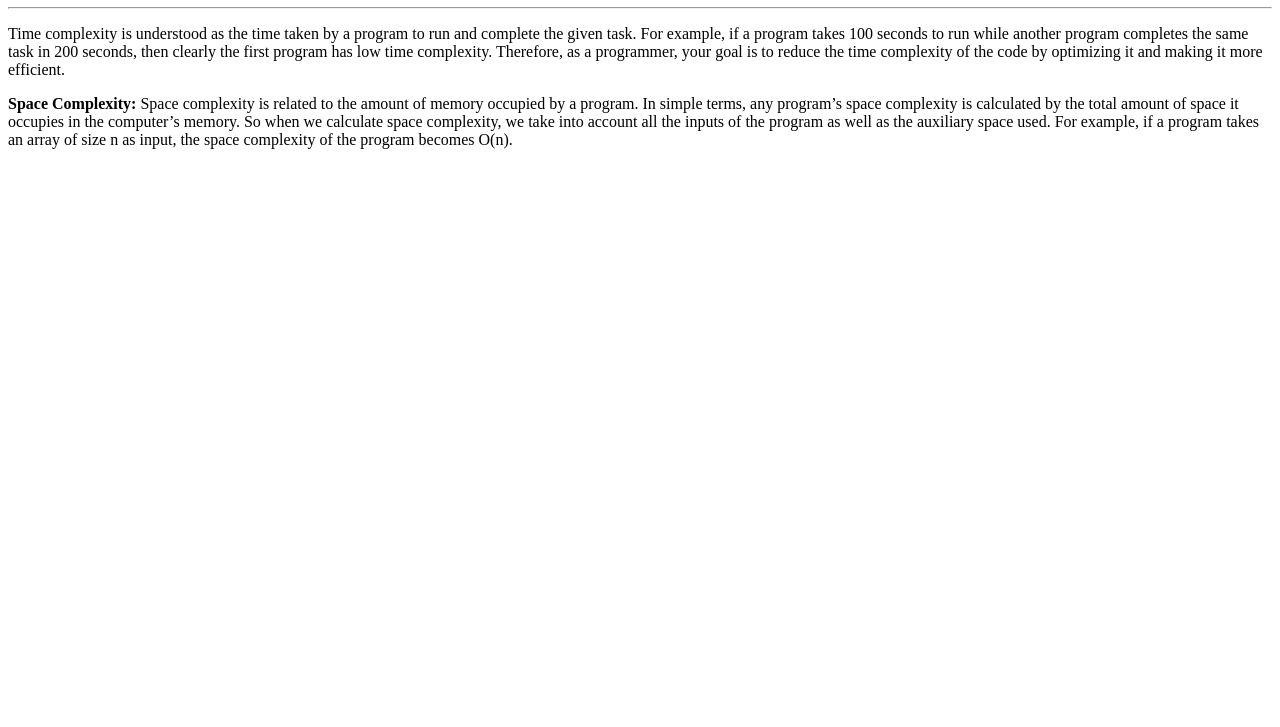
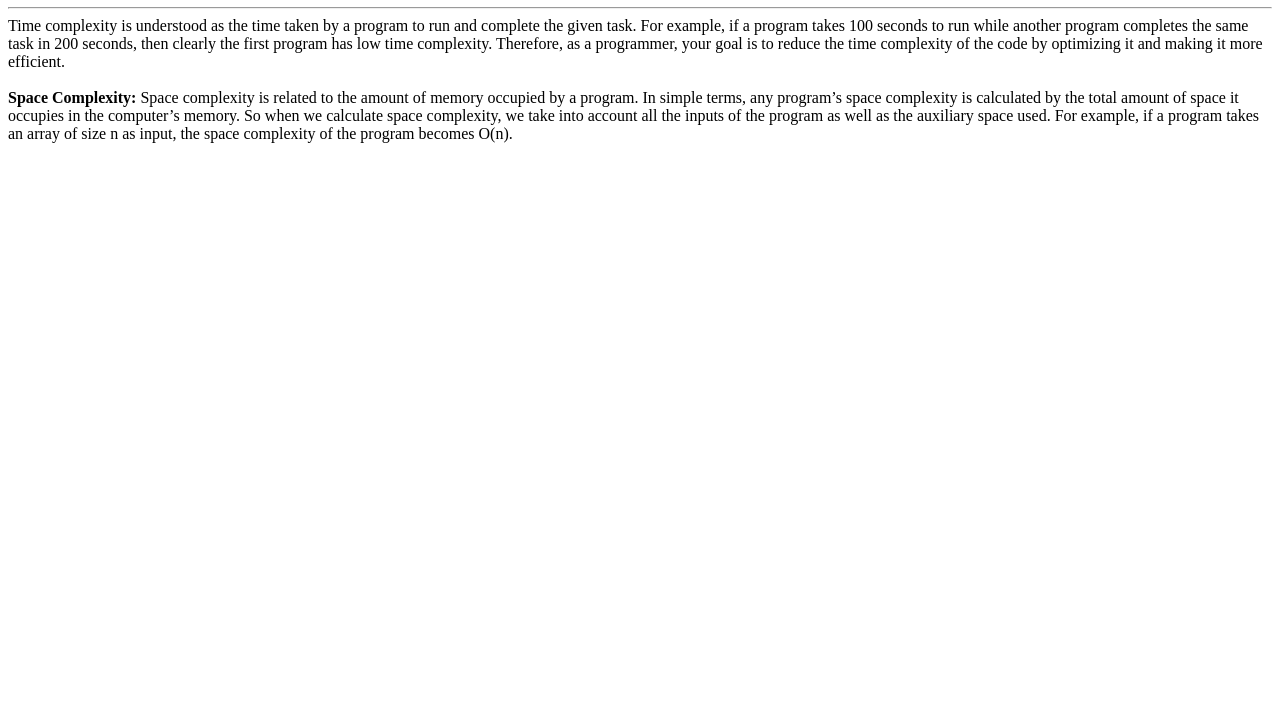
Before and after one commit to acciojob/time-and-space-complexity-Heena-Sangtrash, a website: page main.html in a window 1280 px wide. Shown: the part 73-800 px from the top of the page. Drawn offline with Linux system fonts and the light colour scheme.

Commit message:
created a submission

```diff
--- a/main.html
+++ b/main.html
@@ -10,10 +10,9 @@
 	<!-- the entire body must be written by student -->
     <h1>Time and Space Complexity</h1>
 	<hr>
-	<p>
-		Time complexity is understood as the time taken by a program to run and complete the given task. For example, if a program takes 100 seconds to run while another program completes the same task in 200 seconds, then clearly the first program has low time complexity. Therefore, as a programmer, your goal is to reduce the time complexity of the code by optimizing it and making it more efficient.
-	</p>
-	<p><b>Space Complexity: </b> Space complexity is related to the amount of memory occupied by a program. In simple terms, any program’s space complexity is calculated by the total amount of space it occupies in the computer’s memory. So when we calculate space complexity, we take into account all the inputs of the program as well as the auxiliary space used. For example, if a program takes an array of size n as input, the space complexity of the program becomes O(n).</p>
+			Time complexity is understood as the time taken by a program to run and complete the given task. For example, if a program takes 100 seconds to run while another program completes the same task in 200 seconds, then clearly the first program has low time complexity. Therefore, as a programmer, your goal is to reduce the time complexity of the code by optimizing it and making it more efficient.
+	<br><br>
+	<b>Space Complexity: </b> Space complexity is related to the amount of memory occupied by a program. In simple terms, any program’s space complexity is calculated by the total amount of space it occupies in the computer’s memory. So when we calculate space complexity, we take into account all the inputs of the program as well as the auxiliary space used. For example, if a program takes an array of size n as input, the space complexity of the program becomes O(n).
 	<script type="text/javascript" src="./script.js">
 </script>
 
```
